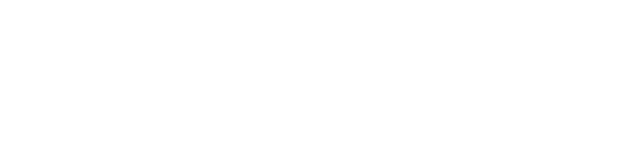
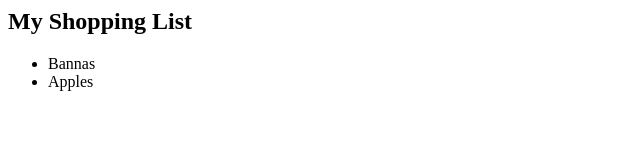
Before and after one commit to splendididea/vue-practice, a plain HTML site: page ch01/makeShopping.html in a window 1280 px wide. Shown: the whole page, without its empty margins (0-640 px from the left). Drawn offline with nearby package versions, Linux system fonts and the light colour scheme.

Commit message:
오류 수정

```diff
--- a/ch01/makeShopping.html
+++ b/ch01/makeShopping.html
@@ -2,11 +2,12 @@
     <script src="https://cdnjs.cloudflare.com/ajax/libs/vue/2.0.3/vue.js"></script>
     <head></head>
     <body>
+
         <div id="app" class="container">
-            <h2>{{title}}</h2>
+            <h2>{{ title }}</h2>
             <ul>
-                <li>{{ item[0] }}</li>
-                <li>{{ item[1] }}</li>
+                <li>{{ items[0] }}</li>
+                <li>{{ items[1] }}</li>
             </ul>
         </div>
     </body>
@@ -17,7 +18,6 @@
         items : ['Bannas' , 'Apples'] ,
         title : 'My Shopping List'
     };
-
     new Vue({
         el : '#app',
         data : data
```
Also changed, not shown: 1 other file.
